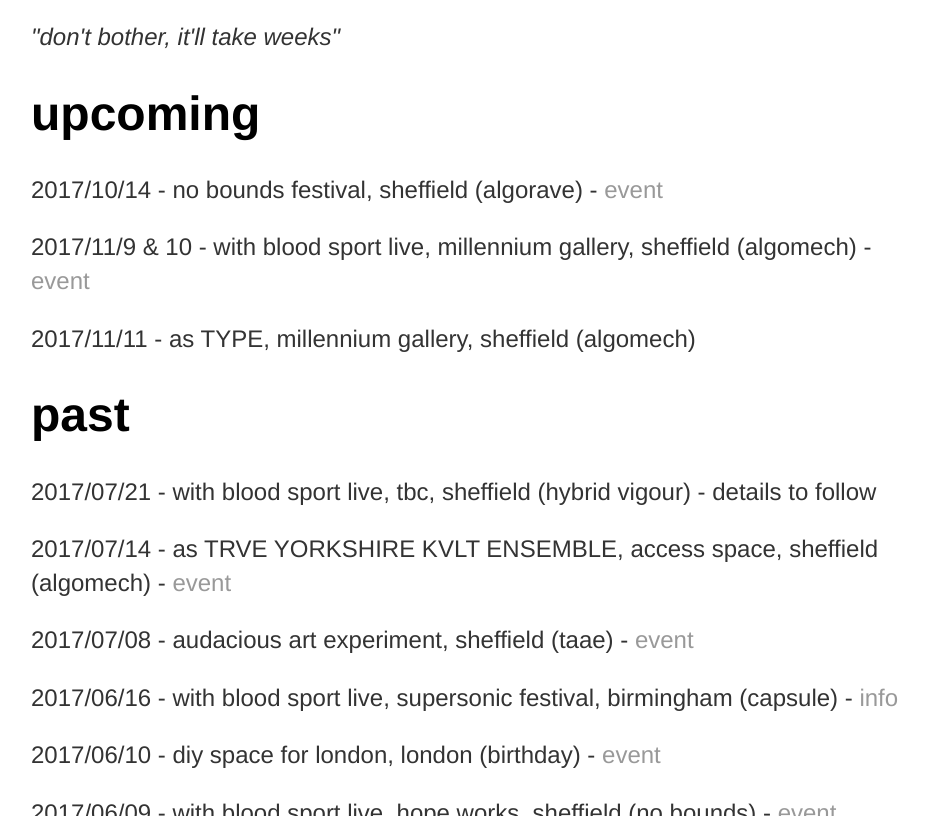
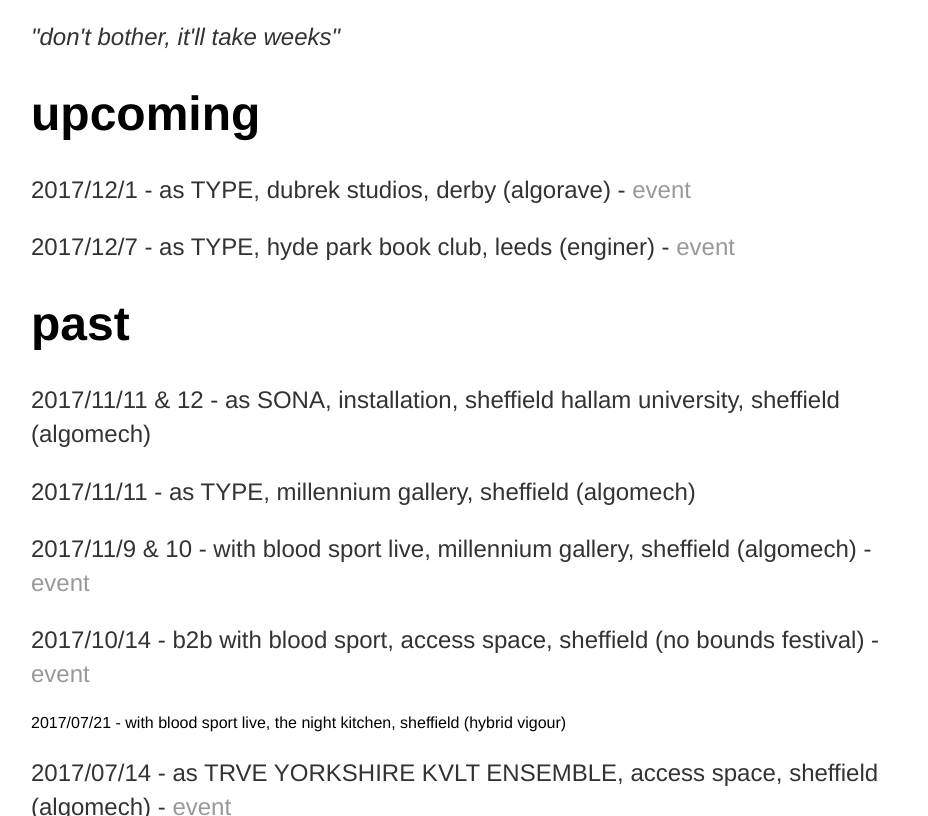
Before and after one commit to heavy-lifting/heavy-lifting.github.io, a Jekyll site: the page built from index.html, in a window 1280 px wide and 900 px high, scrolled down 878 px, cut to the strip 84-900 px from the top of the window. Shown: the whole strip, without its empty margins (161-1089 px from the left). Built offline with Jekyll 4.4.1, drawn with Linux system fonts in a browser that asks for light colours.

Commit message:
Update index.html

```diff
--- a/index.html
+++ b/index.html
@@ -19,15 +19,18 @@ or/heavy_lifting.jpg' width="891" height="668" style="vertical-align:middle" alt
 
 <div class="upcoming"> <!-- DON'T FORGET TO UPDATE THE 'SHOWS' PAGE TOO-->
 	<h1>upcoming</h1>
-	<p>2017/10/14 - no bounds festival, sheffield (algorave) - <a href="https://www.facebook.com/events/448455998852215/?ref=ts&fref=ts&__nodl" target="_blank">event</a></p>
-        <p>2017/11/9 & 10 - with blood sport live, millennium gallery, sheffield (algomech) - <a href ="https://m.facebook.com/events/424124574649547/?ref=ts&fref=ts&__nodl" target="_blank">event</a></p>
-	<p>2017/11/11 - as TYPE, millennium gallery, sheffield (algomech)</p>
+	<p>2017/12/1 - as TYPE, dubrek studios, derby (algorave) - <a href ="https://www.facebook.com/events/1456281281092729/" target="_blank">event</a></p>
+	<p>2017/12/7 - as TYPE, hyde park book club, leeds (enginer) - <a href ="https://www.facebook.com/events/150211419047392/" target="_blank">event</a></p>
 
 </div><!-- /.blurb -->
 
 <div class="past"> <!-- DON'T FORGET TO UPDATE THE 'SHOWS' PAGE TOO-->
 	<h1>past</h1>
-	<p>2017/07/21 - with blood sport live, tbc, sheffield (hybrid vigour) - details to follow</p>
+	<p>2017/11/11 & 12 - as SONA, installation, sheffield hallam university, sheffield (algomech)</p>
+	<p>2017/11/11 - as TYPE, millennium gallery, sheffield (algomech)</p>
+	<p>2017/11/9 & 10 - with blood sport live, millennium gallery, sheffield (algomech) - <a href ="https://m.facebook.com/events/424124574649547/?ref=ts&fref=ts&__nodl" target="_blank">event</a></p>
+	<p>2017/10/14 - b2b with blood sport, access space, sheffield (no bounds festival) - <a href="https://www.facebook.com/events/448455998852215/?ref=ts&fref=ts&__nodl" target="_blank">event</a></p
+	<p>2017/07/21 - with blood sport live, the night kitchen, sheffield (hybrid vigour)</p>
 	<p>2017/07/14 - as TRVE YORKSHIRE KVLT ENSEMBLE, access space, sheffield (algomech) - <a href="https://www.facebook.com/events/1864202203829124/" target="_blank">event</a></p>
 	<p>2017/07/08 - audacious art experiment, sheffield (taae) - <a href="https://www.facebook.com/events/642141542649725/" target="_blank">event</a></p>
 	<p>2017/06/16 - with blood sport live, supersonic festival, birmingham (capsule) - <a href="https://supersonicfestival.com/" target="_blank">info</a></p>
```
